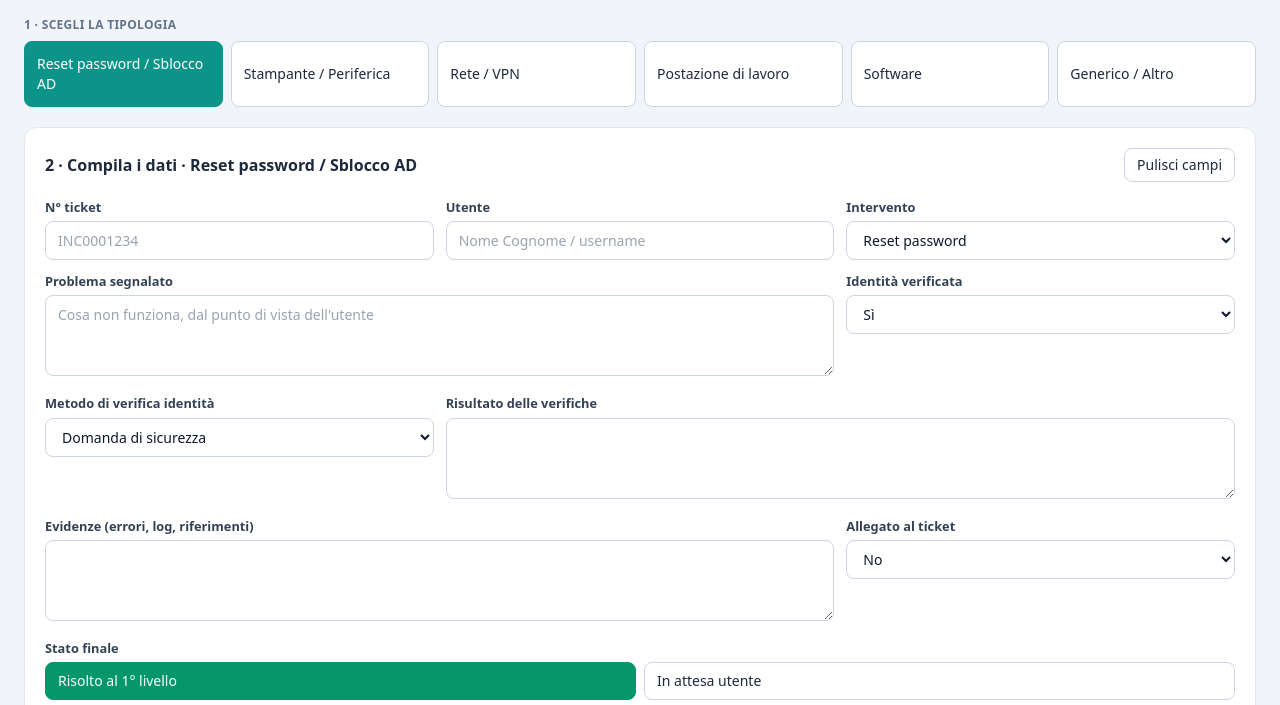
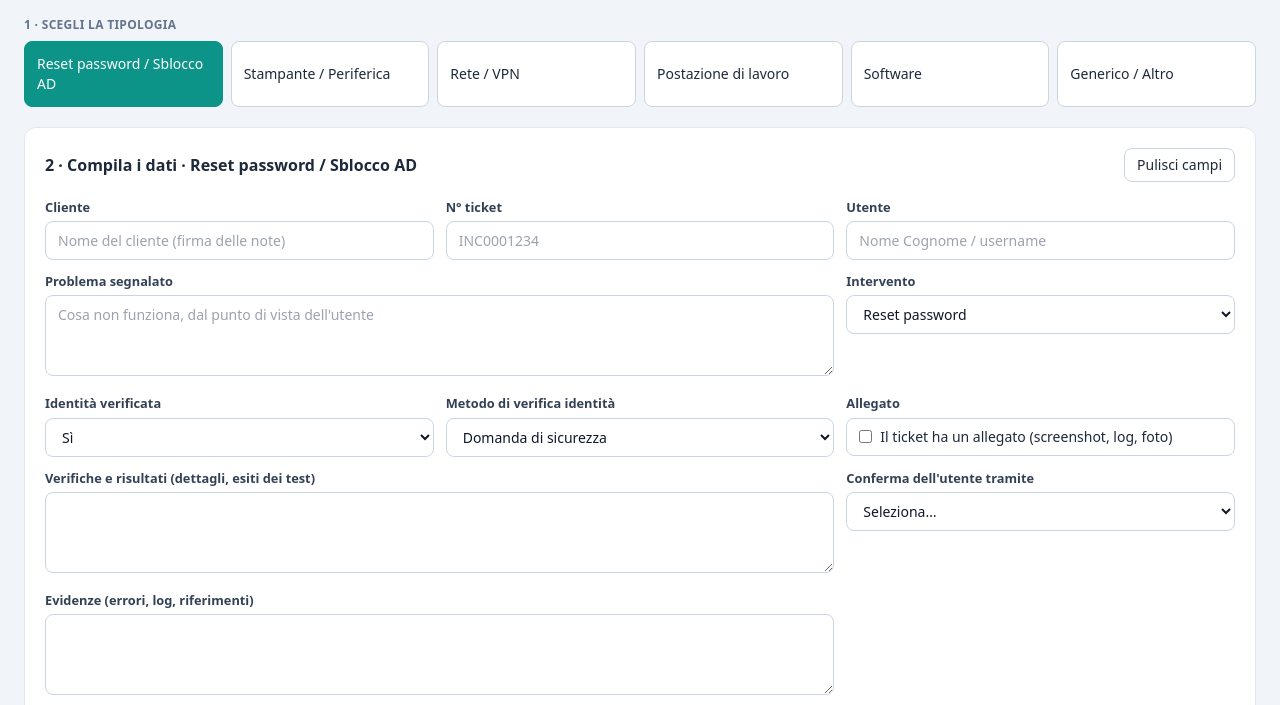
Before and after one commit to Puccio-Var/Creazione-Note, a plain HTML site: page index.html in a window 1280 px wide. Shown: the part 79-784 px from the top of the page. Drawn offline with nearby package versions, Linux system fonts and the light colour scheme.

Commit message:
Add files via upload

```diff
--- a/index.html
+++ b/index.html
@@ -83,33 +83,31 @@ const TYPES={
  prn:{n:'Stampante / Periferica',tag:'STAMPANTE',intro:'in merito al problema con la stampante/periferica segnalato,',f:[
   {id:'host',l:'Hostname / IP',t:'txt'},{id:'mod',l:'Modello',t:'txt'},{id:'sede',l:'Reparto / Sede',t:'txt'},
   {id:'err',l:'Errore riscontrato',t:'area'},
-  {id:'az',l:'Azioni eseguite',t:'chk',o:['Ping','Riavvio spooler','Reinstallazione driver','Riavvio stampante','Pulizia coda di stampa','Verifica cavo/rete','Pagina di test']}]},
+  {id:'az',l:'Verifiche rapide (spunta quelle eseguite)',t:'chk',o:['Ping','Riavvio spooler','Reinstallazione driver','Riavvio stampante','Pulizia coda di stampa','Verifica cavo/rete','Pagina di test']}]},
  net:{n:'Rete / VPN',tag:'RETE',intro:'in merito al problema di connettività segnalato,',f:[
   {id:'ip',l:'Indirizzo IP utente',t:'txt'},{id:'conn',l:'Tipo connessione',t:'sel',o:['Wi-Fi','Cavo','VPN']},
   {id:'host',l:'Hostname PC',t:'txt'},{id:'ping',l:'Esito Ping / Traceroute',t:'area'},
-  {id:'az',l:'Azioni eseguite',t:'chk',o:['Ipconfig /release /renew','Flush DNS','Riavvio adattatore','Reinstallazione client VPN','Verifica credenziali','Cambio porta/AP']}]},
+  {id:'az',l:'Verifiche rapide (spunta quelle eseguite)',t:'chk',o:['Ipconfig /release /renew','Flush DNS','Riavvio adattatore','Reinstallazione client VPN','Verifica credenziali','Cambio porta/AP']}]},
  pc:{n:'Postazione di lavoro',tag:'POSTAZIONE',intro:'in merito alla sua postazione di lavoro,',f:[
   {id:'tipo',l:'Intervento',t:'sel',o:['Setup nuova postazione','Sostituzione PC/Laptop']},
   {id:'host',l:'Hostname',t:'txt'},{id:'mod',l:'Modello / Asset tag',t:'txt'},
-  {id:'az',l:'Azioni eseguite',t:'chk',o:['Join al dominio','Installazione software base','Migrazione dati','Configurazione stampanti','Ritiro vecchia postazione','Aggiornamento inventario']}]},
+  {id:'az',l:'Verifiche rapide (spunta quelle eseguite)',t:'chk',o:['Join al dominio','Installazione software base','Migrazione dati','Configurazione stampanti','Ritiro vecchia postazione','Aggiornamento inventario']}]},
  sw:{n:'Software',tag:'SOFTWARE',intro:'in merito al problema con il software segnalato,',f:[
   {id:'sw',l:'Software e versione',t:'txt'},{id:'err',l:'Errore / Sintomo',t:'area'},{id:'host',l:'Hostname PC',t:'txt'},
-  {id:'az',l:'Azioni eseguite',t:'chk',o:['Installazione','Reinstallazione','Riparazione','Aggiornamento','Pulizia cache/profilo','Verifica licenza','Riavvio PC']}]},
- gen:{n:'Generico / Altro',tag:'GENERICO',intro:'in merito alla sua richiesta,',f:[
-  {id:'ogg',l:'Oggetto',t:'txt'},{id:'desc',l:'Descrizione del problema',t:'area'},{id:'az',l:'Azioni eseguite',t:'area'}]}
+  {id:'az',l:'Verifiche rapide (spunta quelle eseguite)',t:'chk',o:['Installazione','Reinstallazione','Riparazione','Aggiornamento','Pulizia cache/profilo','Verifica licenza','Riavvio PC']}]},
+ gen:{n:'Generico / Altro',tag:'GENERICO',intro:'in merito alla sua richiesta,',f:[]}
 };
-const COMMON_TOP=[{id:'ticket',l:'N° ticket',t:'txt',p:'INC0001234'},{id:'utente',l:'Utente',t:'txt',p:'Nome Cognome / username'},{id:'problema',l:'Problema segnalato',t:'area',p:'Cosa non funziona, dal punto di vista dell\'utente'}];
+const COMMON_TOP=[{id:'cliente',l:'Cliente',t:'txt',p:'Nome del cliente (firma delle note)'},{id:'ticket',l:'N° ticket',t:'txt',p:'INC0001234'},{id:'utente',l:'Utente',t:'txt',p:'Nome Cognome / username'},{id:'problema',l:'Problema segnalato',t:'area',p:'Cosa non funziona, dal punto di vista dell\'utente'}];
 const CH=['Seleziona…','Telefono','Email','Portale','Chat','Di persona'];
 const CP=['Cliente non risponde','Ticket duplicato','Fuori perimetro'];
 const S=i=>d=>d.stato===STATI[i];
 const COMMON_BOT=[
- {id:'risultati',l:'Risultato delle verifiche',t:'area'},
+ {id:'risultati',l:'Verifiche e risultati (dettagli, esiti dei test)',t:'area'},
  {id:'evidenze',l:'Evidenze (errori, log, riferimenti)',t:'area'},
- {id:'allegato',l:'Allegato al ticket',t:'sel',o:['No','Sì'],x:{when:'Sì',p:'Cosa contiene? (screenshot, log, foto...)'}},
+ {id:'allegato',l:'Allegato',t:'flag',l2:'Il ticket ha un allegato (screenshot, log, foto)',x:{when:true,p:'Cosa contiene? (facoltativo)'}},
  {id:'stato',l:'Stato finale',t:'pill',o:STATI},
  {id:'grp',l:'Gruppo destinatario (Assignment Group)',t:'txt',s:S(2)},
- {id:'motivo',l:'Perché lo assegniamo a questo gruppo',t:'area',s:S(2)},
- {id:'richiesta',l:'Richiesta al team destinatario',t:'area',p:'es. verifiche ulteriori, identificazione delle cause',s:S(2)},
+ {id:'richiesta',l:'Motivo e richiesta al team destinatario',t:'area',p:'Perché giri il ticket a questo gruppo e cosa ti aspetti che facciano',s:S(2)},
  {id:'inatt',l:"Cosa serve dall'utente",t:'area',s:S(1)},
  {id:'causa',l:'Causa del problema',t:'area',s:S(0)},
  {id:'esito',l:'Esito delle azioni',t:'area',s:S(0)},
@@ -117,12 +115,11 @@ const COMMON_BOT=[
  {id:'cp',l:'Caso particolare',t:'sel',o:CP,s:S(3)},
  {id:'cp1',l:'Tentativi di contatto (quando e come)',t:'area',s:d=>S(3)(d)&&d.cp===CP[0]},
  {id:'cp2',l:'Ticket principale e motivo della duplicazione',t:'area',s:d=>S(3)(d)&&d.cp===CP[1]},
- {id:'code',l:'Resolution/Close code',t:'txt',s:d=>S(0)(d)||S(3)(d)},
  {id:'note',l:'Note aggiuntive',t:'area'}];
 
 const $=s=>document.querySelector(s);
 const LS=(k,v)=>{try{if(v===undefined)return JSON.parse(localStorage.getItem(k));localStorage.setItem(k,JSON.stringify(v))}catch(e){return null}};
-let cur=LS('type')||'pwd', tab='int', filt='all', data={}, hist=LS('hist')||[];
+let cur=LS('type')||'pwd', tab='int', filt='all', data={cliente:LS('cliente')||''}, hist=LS('hist')||[];
 
 function toast(m){const t=$('#toast');t.textContent=m;t.classList.remove('hidden');clearTimeout(toast.h);toast.h=setTimeout(()=>t.classList.add('hidden'),1800)}
 
@@ -132,13 +129,13 @@ function renderTypes(){
   const box=$('#types');box.innerHTML='';
   Object.entries(TYPES).forEach(([k,v])=>{
     const b=el('button','rounded-lg border px-3 py-3 text-sm text-left font-medium '+(k===cur?'bg-teal-600 border-teal-600 text-white':'bg-white dark:bg-slate-800 border-slate-300 dark:border-slate-600 hover:border-teal-500'),v.n);
-    b.onclick=()=>{cur=k;LS('type',k);data={};renderTypes();renderForm();gen()};
+    b.onclick=()=>{cur=k;LS('type',k);data={cliente:data.cliente};renderTypes();renderForm();gen()};
     box.appendChild(b);
   });
 }
 
 const PC=['bg-emerald-600 border-emerald-600','bg-amber-500 border-amber-500','bg-indigo-600 border-indigo-600','bg-slate-600 border-slate-600'];
-const HINTS={int:'Work Notes: dettagli tecnici visibili solo al team. Scrivi per un estraneo, senza sigle ambigue.',usr:'Comments: solo ciò che deve vedere il cliente. Niente password o dati riservati.',cls:'Close notes: si inseriscono insieme al Resolution/Close code. La nota deve reggersi da sola.'};
+const HINTS={int:'Work Notes: dettagli tecnici visibili solo al team. Scrivi per un estraneo, senza sigle ambigue.',usr:'Comments: solo ciò che deve vedere il cliente. Niente password o dati riservati.',cls:'Close notes: la nota deve reggersi da sola, comprensibile anche a chi non ha seguito il ticket.'};
 function fit(){const o=$('#out');o.style.height='auto';o.style.height=Math.max(288,o.scrollHeight+4)+'px'}
 function hint(){$('#hint').textContent=HINTS[tab]+' Il testo è modificabile prima della copia.'}
 function renderChk(c){
@@ -161,14 +158,16 @@ function renderForm(){
       fd.o.forEach((o,k)=>{const b=el('button','rounded-lg border px-3 py-2 text-sm text-left font-medium '+(data[fd.id]===o?PC[k]+' text-white':'border-slate-300 dark:border-slate-600 hover:border-teal-500'),o);b.type='button';b.onclick=()=>{data[fd.id]=o;renderForm();gen()};i.appendChild(b)});
     }else if(fd.t==='sel'){
       i=el('select','inp');fd.o.forEach(o=>i.appendChild(new Option(o,o)));if(!data[fd.id])data[fd.id]=fd.o[0];i.value=data[fd.id];i.onchange=()=>{data[fd.id]=i.value;renderForm();gen()};
+    }else if(fd.t==='flag'){
+      i=el('label','flex items-center gap-2 text-sm cursor-pointer rounded-lg border border-slate-300 dark:border-slate-600 px-3 py-2');const c=el('input');c.type='checkbox';c.checked=data[fd.id]===true;c.onchange=()=>{data[fd.id]=c.checked;renderForm();gen()};i.append(c,fd.l2);
     }else if(fd.t==='chk'){
       i=el('div','flex flex-wrap gap-2');const sel=data[fd.id]=data[fd.id]||[];
       fd.o.forEach(o=>{const l=el('label','flex items-center gap-1.5 text-sm rounded-md border border-slate-300 dark:border-slate-600 px-2 py-1 cursor-pointer');
         const c=el('input');c.type='checkbox';c.checked=sel.includes(o);c.onchange=()=>{const a=data[fd.id];c.checked?a.push(o):a.splice(a.indexOf(o),1);gen()};
         l.append(c,o);i.appendChild(l)});
-      const x=el('input','inp mt-1 w-full basis-full');x.placeholder='Altre azioni (separate da virgola)';x.value=data[fd.id+'_x']||'';x.oninput=()=>{data[fd.id+'_x']=x.value;gen()};i.appendChild(x);
+
     }else{
-      i=el(fd.t==='area'?'textarea':'input','inp');if(fd.t==='area')i.rows=3;if(fd.p)i.placeholder=fd.p;i.value=data[fd.id]||'';i.oninput=()=>{data[fd.id]=i.value;gen()};
+      i=el(fd.t==='area'?'textarea':'input','inp');if(fd.t==='area')i.rows=3;if(fd.p)i.placeholder=fd.p;i.value=data[fd.id]||'';i.oninput=()=>{data[fd.id]=i.value;if(fd.id==='cliente')LS('cliente',i.value);gen()};
     }
     w.appendChild(i);
     if(fd.x&&data[fd.id]===fd.x.when){const x=el('input','inp mt-2');x.placeholder=fd.x.p;x.value=data[fd.id+'_x']||'';x.oninput=()=>{data[fd.id+'_x']=x.value;gen()};w.appendChild(x)}
@@ -177,72 +176,73 @@ function renderForm(){
   f.appendChild(grid);
 }
 
-function actions(fd){const a=[...(data[fd.id]||[])];(data[fd.id+'_x']||'').split(',').map(s=>s.trim()).filter(Boolean).forEach(s=>a.push(s));return a}
 
 function build(){
   const T=TYPES[cur],d=data,g=k=>(d[k]||'').toString().trim();
-  const tk=g('ticket'),u=g('utente'),st=d.stato||STATI[0],si=STATI.indexOf(st);
+  const cl=g('cliente'),tk=g('ticket'),u=g('utente'),st=d.stato||STATI[0],si=STATI.indexOf(st);
   const cap=s=>s.charAt(0).toUpperCase()+s.slice(1),ph=k=>g(k)||'(da compilare)';
   const val=fd=>{let v=g(fd.id);const x=g(fd.id+'_x');if(fd.x&&v===fd.x.when&&x)v=fd.x.rep?x:v+' – '+x;return v};
   const rows=[],acts=[];
   T.f.forEach(fd=>{
-    if(fd.t==='chk'){acts.push(...actions(fd))}
-    else if(fd.id==='az'){g('az').split(/\n|,/).map(s=>s.trim()).filter(Boolean).forEach(s=>acts.push(s))}
+    if(fd.t==='chk')acts.push(...(d[fd.id]||[]));
     else{const v=val(fd);if(v)rows.push([fd.l,v.replace(/\n/g,' ')])}
   });
-  const hasAll=d.allegato==='Sì',allX=g('allegato_x');
+  const azTxt=[acts.join('; '),g('risultati').replace(/\n+/g,' ')].filter(Boolean).join('. ');
+  const hasAll=d.allegato===true,allX=g('allegato_x');
   const alleg=hasAll?'SÌ, VERIFICARE ALLEGATO'+(allX?' ('+allX+')':''):'No';
   const conf=d.conf&&d.conf!==CH[0]?d.conf:'';
   const cp=si===3?d.cp:'';
   const tr=tk?` (ticket ${tk})`:'';
-  const al=acts.length?`\n\nAttività svolte:\n${acts.map(a=>'  - '+a).join('\n')}`:'';
+  const head=`Ticket ${tk||'(n. da inserire)'} · ${T.n}\n${cl?'Cliente: '+cl+'\n':''}Utente: ${u||'non indicato'}\nStato: ${st}${cp?' ('+cp+')':''}\nAllegato: ${alleg}`;
 
   // 1) WORK NOTE interna
-  const B=[`WORK NOTE${si===2?' · ROUTING → '+(g('grp')||'(gruppo da indicare)'):''}\nTicket ${tk||'(n. da inserire)'} · ${T.n}\nUtente: ${u||'non indicato'}\nStato: ${st}${cp?' ('+cp+')':''}\nAllegato: ${alleg}`];
-  if(si===2)B.push('MOTIVO\n'+ph('problema')+(g('motivo')?'\nAssegnato a questo gruppo perché: '+g('motivo'):''));
-  else if(g('problema'))B.push('CASO\n'+g('problema'));
+  const B=[`WORK NOTE${si===2?' · ROUTING → '+(g('grp')||'(gruppo da indicare)'):''}\n${head}`];
+  B.push(si===2?'MOTIVO\n'+ph('problema'):'CASO\n'+ph('problema'));
   if(rows.length)B.push('DETTAGLI\n'+rows.map(([l,v])=>`- ${l}: ${v}`).join('\n'));
-  if(acts.length||g('risultati'))B.push('VERIFICHE\n'+[acts.map((a,i)=>`${i+1}. ${a}`).join('\n'),g('risultati')&&'Risultato: '+g('risultati')].filter(Boolean).join('\n'));
+  if(acts.length||g('risultati'))B.push('VERIFICHE\n'+[acts.map((a,i)=>`${i+1}. ${a}`).join('\n'),g('risultati')].filter(Boolean).join('\n'));
   if(g('evidenze'))B.push('EVIDENZE\n'+g('evidenze'));
   if(g('note'))B.push('NOTE\n'+g('note'));
   B.push([
     'PROSSIMO PASSO\nTicket in chiusura, vedere nota di chiusura.',
-    'PROSSIMO PASSO\nIn attesa dell\'utente: '+(g('inatt')||'riscontro.'),
+    "PROSSIMO PASSO\nIn attesa dell'utente: "+(g('inatt')||'riscontro.'),
     'RICHIESTA AL TEAM\n'+ph('richiesta'),
     'PROSSIMO PASSO\nTicket chiuso: '+(cp||'').toLowerCase()+'.'][si]);
+  if(cl)B.push('— Helpdesk '+cl);
 
-  // 2) COMMENTO per l'utente
+  // 2) COMMENTO per l'utente (ogni dato ha un titolo)
   const ex=cur==='pwd'?`Abbiamo eseguito: ${(d.tipo||'').toLowerCase()}${d.idv==='Sì'?', previa verifica della sua identità':''}.\n\n`:cur==='pc'?`Intervento effettuato: ${(d.tipo||'').toLowerCase()}.\n\n`:'';
+  const prob=g('problema')?`Problema segnalato: ${g('problema')}\n\n`:'';
+  const act=acts.length?`Attività svolte:\n${acts.map(a=>'  - '+a).join('\n')}\n\n`:'';
   const body=[
-    `${cap(T.intro)} le confermiamo che la segnalazione${tr} è stata risolta.\n\n${ex}${g('esito')?g('esito')+'\n\n':''}${al.trim()?al.trim()+'\n\n':''}Se dovesse ripresentarsi, risponda a questa comunicazione e riapriremo subito la richiesta.`,
-    `${cap(T.intro)} per proseguire${tr} abbiamo bisogno di un suo riscontro.\n\n${g('inatt')?'Ci servono le seguenti informazioni: '+g('inatt')+'\n\n':''}In assenza di risposta, il ticket potrebbe essere chiuso dopo alcuni giorni.`,
-    `${cap(T.intro)} la richiesta${tr} richiede un approfondimento specialistico, per questo l'abbiamo inoltrata al nostro supporto di secondo livello.${al}\n\nLa aggiorneremo appena possibile sugli sviluppi.`,
-    cp===CP[0]?`Abbiamo provato a contattarla più volte${tr} senza riuscire a raggiungerla, per questo chiudiamo il ticket. Può riaprirlo in qualsiasi momento rispondendo a questa comunicazione.`
-    :cp===CP[1]?`La sua richiesta${tr} è già in gestione in un altro ticket${g('cp2')?' ('+g('cp2')+')':''}. Chiudiamo questo per evitare duplicati: gli aggiornamenti arriveranno dal ticket principale.`
-    :`La sua richiesta${tr} risulta fuori dal perimetro del nostro servizio. Per eventuali dubbi, la invitiamo a contattare il supporto IT interno.`][si];
-  const usr=`Gentile ${u||'utente'},\n\n${body}\n\nCordiali saluti,\nHelpdesk IT`;
+    `${cap(T.intro)} le confermiamo che la segnalazione${tr} è stata risolta.\n\n${prob}${ex}${act}${g('esito')?'Esito: '+g('esito')+'\n\n':''}Se dovesse ripresentarsi, risponda a questa comunicazione e riapriremo subito la richiesta.`,
+    `${cap(T.intro)} per proseguire${tr} abbiamo bisogno di un suo riscontro.\n\n${prob}${g('inatt')?'Informazioni richieste: '+g('inatt')+'\n\n':''}In assenza di risposta, il ticket potrebbe essere chiuso dopo alcuni giorni.`,
+    `${cap(T.intro)} serve un approfondimento specialistico${tr}: abbiamo quindi inoltrato la pratica al nostro supporto di secondo livello.\n\n${prob}${act}La aggiorneremo appena possibile sugli sviluppi.`,
+    cp===CP[0]?`Abbiamo provato a contattarla più volte${tr} senza riuscire a raggiungerla, per questo chiudiamo il ticket.\n\n${g('cp1')?'Tentativi di contatto: '+g('cp1')+'\n\n':''}Può riaprirlo in qualsiasi momento rispondendo a questa comunicazione.`
+    :cp===CP[1]?`La sua richiesta${tr} è già in gestione in un altro ticket.\n\n${g('cp2')?'Ticket di riferimento: '+g('cp2')+'\n\n':''}Chiudiamo questo per evitare duplicati: gli aggiornamenti arriveranno dal ticket principale.`
+    :`${prob}La sua richiesta${tr} risulta fuori dal perimetro del nostro servizio. Per eventuali dubbi, la invitiamo a contattare il supporto IT interno.`][si];
+  const usr=`Gentile ${u||'utente'},\n\n${body}\n\nCordiali saluti,\nHelpdesk ${cl||'IT'}`;
 
   // 3) NOTA DI CHIUSURA
   let cls;
-  const code=`Resolution/Close code: ${ph('code')}`;
-  if(si===0)cls=[`NOTA DI CHIUSURA · Ticket ${tk||'(n. da inserire)'}`,
-    `Problema: ${ph('problema')}`,`Causa: ${ph('causa')}`,`Azioni: ${acts.length?acts.join('; '):'(da compilare)'}`,`Esito: ${ph('esito')}`,
-    `Conferma: ${conf?`${u||"L'utente"} ha confermato la risoluzione tramite ${conf.toLowerCase()}.`:'(indicare chi ha confermato e tramite quale canale)'}`,code].join('\n');
-  else if(si===3)cls=[`NOTA DI CHIUSURA · Ticket ${tk||'(n. da inserire)'} · ${cp}`,`Problema: ${ph('problema')}`,
+  const sig=cl?`\n— Helpdesk ${cl}`:'';
+  const ch=`NOTA DI CHIUSURA · Ticket ${tk||'(n. da inserire)'}${cl?' · '+cl:''}`;
+  if(si===0)cls=[ch,`Problema: ${ph('problema')}`,`Causa: ${ph('causa')}`,`Azioni: ${azTxt||'(da compilare)'}`,`Esito: ${ph('esito')}`,
+    `Conferma: ${conf?`${u||"L'utente"} ha confermato la risoluzione tramite ${conf.toLowerCase()}.`:'(indicare chi ha confermato e tramite quale canale)'}`].join('\n')+sig;
+  else if(si===3)cls=[ch+' · '+cp,`Problema: ${ph('problema')}`,
     cp===CP[0]?`Tentativi di contatto: ${ph('cp1')}\nEsito: Ticket chiuso per mancato riscontro dell'utente, avvisato che la segnalazione può essere riaperta.`
     :cp===CP[1]?`Esito: Ticket duplicato. Ticket principale e motivo: ${ph('cp2')}`
-    :`Esito: Richiesta fuori perimetro. Utente informato e invitato a contattare l'IT interno.`,code].join('\n');
+    :`Esito: Richiesta fuori perimetro. Utente informato e invitato a contattare l'IT interno.`].join('\n')+sig;
   else cls='(Il ticket non è in chiusura: la nota di chiusura si genera con lo stato «Risolto al 1° livello» o «Chiuso: caso particolare».)';
 
-  // Checklist (dalle slide: prima di girare / prima di chiudere)
+  // Checklist
   const bad=/(password|pwd|psw|pin|otp|token)\s*[:=]\s*\S+/i.test(Object.values(d).filter(v=>typeof v==='string').join(' '));
-  const generic=['problema','motivo','richiesta','esito','causa','note'].some(k=>/^(ok|fatto|risolto|funziona|inoltro|per competenza|x cdc|\.)\.?$/i.test(g(k)));
-  const ver=!!(acts.length||g('risultati'));
+  const generic=['problema','richiesta','esito','causa','note'].some(k=>/^(ok|fatto|risolto|funziona|inoltro|per competenza|x cdc|\.)\.?$/i.test(g(k)));
+  const ver=!!azTxt;
   const items=[
-    [[ 'Il cliente ha confermato il funzionamento',!!conf],['Risoluzione descritta (problema, causa, azioni, esito)',!!(g('problema')&&g('causa')&&acts.length&&g('esito'))],['Resolution/Close code inserito',!!g('code')]],
-    [['Richiesta all\'utente chiara',!!g('inatt')],['Verifiche già eseguite indicate',ver]],
-    [['Motivo scritto (caso + gruppo + ragione)',!!(g('problema')&&g('grp')&&g('motivo'))],['Verifiche e risultati indicati',ver],['Evidenze allegate o indicate',!!(g('evidenze')||hasAll)],['Richiesta al team destinatario specificata',!!g('richiesta')]],
-    [['Caso particolare documentato',cp===CP[0]?!!g('cp1'):cp===CP[1]?!!g('cp2'):true],['Resolution/Close code inserito',!!g('code')]]][si];
+    [['Il cliente ha confermato il funzionamento',!!conf],['Risoluzione descritta (problema, causa, azioni, esito)',!!(g('problema')&&g('causa')&&azTxt&&g('esito'))]],
+    [["Richiesta all'utente chiara",!!g('inatt')],['Verifiche già eseguite indicate',ver]],
+    [['Caso e gruppo destinatario indicati',!!(g('problema')&&g('grp'))],['Verifiche e risultati indicati',ver],['Evidenze allegate o indicate',!!(g('evidenze')||hasAll)],['Motivo e richiesta al team specificati',!!g('richiesta')]],
+    [['Caso particolare documentato',cp===CP[0]?!!g('cp1'):cp===CP[1]?!!g('cp2'):true]]][si];
   items.push(['Nessun dato sensibile rilevato (controllo automatico)',!bad,true],['Nessuna nota generica («Ok», «Fatto», «Inoltro»…)',!generic,true]);
   return {int:B.join('\n\n'),usr,cls,chk:{title:['Prima di chiudere','Prima di inviare','Prima di girare il ticket','Prima di chiudere'][si],items}};
 }
@@ -261,8 +261,8 @@ async function copy(txt){
 }
 $('#copyBtn').onclick=()=>copy($('#out').value);
 $('#out').addEventListener('input',fit);
-$('#newBtn').onclick=()=>{data={};renderForm();gen();scrollTo({top:0,behavior:'smooth'});toast('Pronto per un nuovo ticket')};
-$('#clearBtn').onclick=()=>{data={};renderForm();gen();toast('Campi puliti')};
+$('#newBtn').onclick=()=>{data={cliente:data.cliente};renderForm();gen();scrollTo({top:0,behavior:'smooth'});toast('Pronto per un nuovo ticket')};
+$('#clearBtn').onclick=()=>{data={cliente:data.cliente};renderForm();gen();toast('Campi puliti')};
 
 $('#saveBtn').onclick=()=>{
   texts[tab]=$('#out').value;
```
